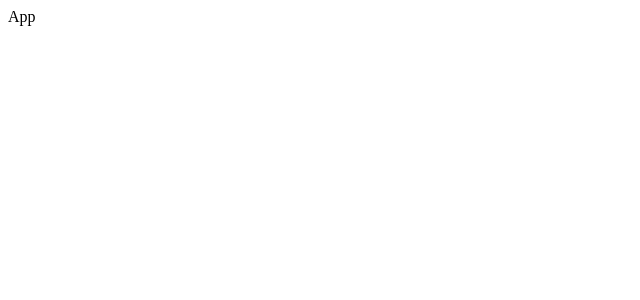
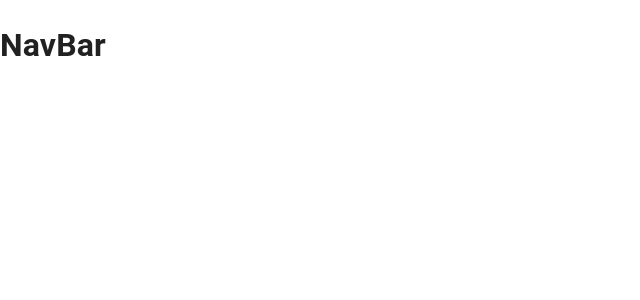
Before and after one commit to DrakeHermit/filmpire_jan, a React (Vite) app: page / in a window 1280 px wide. Shown: the top 300 px of the page, without its empty margins (0-640 px from the left). Built offline with nearby package versions, Linux system fonts and the light colour scheme.

Commit message:
Added router to the app

```diff
--- /dev/null
+++ b/src/components/Actors/Actors.jsx
@@ -0,0 +1,4 @@
+const Actors = () => {
+  return <div>Actors</div>;
+};
+export default Actors;
--- a/src/components/App.jsx
+++ b/src/components/App.jsx
@@ -1,4 +1,15 @@
+import { CssBaseline } from "@mui/material";
+import NavBar from "./NavBar/NavBar";
+import useStyles from "./styles";
+
 const App = () => {
-  return <div>App</div>;
+  const classes = useStyles();
+
+  return (
+    <div className={classes.root}>
+      <CssBaseline />
+      <NavBar />
+    </div>
+  );
 };
 export default App;
--- /dev/null
+++ b/src/components/MovieInformation/MovieInformation.jsx
@@ -0,0 +1,4 @@
+const MovieInformation = () => {
+  return <div>MovieInformation</div>;
+};
+export default MovieInformation;
--- /dev/null
+++ b/src/components/Movies/Movies.jsx
@@ -0,0 +1,4 @@
+const Movies = () => {
+  return <div>Movies</div>;
+};
+export default Movies;
--- /dev/null
+++ b/src/components/NavBar/NavBar.jsx
@@ -0,0 +1,4 @@
+const NavBar = () => {
+  return <h1>NavBar</h1>;
+};
+export default NavBar;
--- /dev/null
+++ b/src/components/Profile/Profile.jsx
@@ -0,0 +1,4 @@
+const Profile = () => {
+  return <div>Profile</div>;
+};
+export default Profile;
--- /dev/null
+++ b/src/components/index.js
@@ -0,0 +1,5 @@
+export { default as Actors } from "./Actors/Actors";
+export { default as MovieInformation } from "./MovieInformation/MovieInformation";
+export { default as Movies } from "./Movies/Movies";
+export { default as NavBar } from "./NavBar/NavBar";
+export { default as Profile } from "./Profile/Profile";
--- /dev/null
+++ b/src/components/styles.js
@@ -0,0 +1,15 @@
+import { makeStyles } from "@mui/styles";
+
+export default makeStyles(() => ({
+  root: {
+    display: "flex",
+    height: "100%",
+  },
+  toolbar: {
+    height: "70px",
+  },
+  content: {
+    flexGrow: 1,
+    padding: "2em",
+  },
+}));
--- a/src/main.jsx
+++ b/src/main.jsx
@@ -1,9 +1,47 @@
 import React from "react";
 import ReactDOM from "react-dom/client";
 import App from "./components/App";
+import { createRoot } from "react-dom/client";
+import {
+  createBrowserRouter,
+  RouterProvider,
+  Route,
+  Link,
+} from "react-router-dom";
+
+import {
+  Actors,
+  MovieInformation,
+  Movies,
+  NavBar,
+  Profile,
+} from "./components/index";
+
+const router = createBrowserRouter([
+  {
+    path: "/",
+    element: <App />,
+  },
+  {
+    path: "movie/:id",
+    element: <MovieInformation />,
+  },
+  {
+    path: "movies",
+    element: <Movies />,
+  },
+  {
+    path: "actors/:id",
+    element: <Actors />,
+  },
+  {
+    path: "profile/:id",
+    element: <Profile />,
+  },
+]);
 
 ReactDOM.createRoot(document.getElementById("root")).render(
   <React.StrictMode>
-    <App />
+    <RouterProvider router={router} />
   </React.StrictMode>
 );
```
Also changed, not shown: package.json (+11 -1 lines), 2 other files (tests, documents, lock files or other folders).
